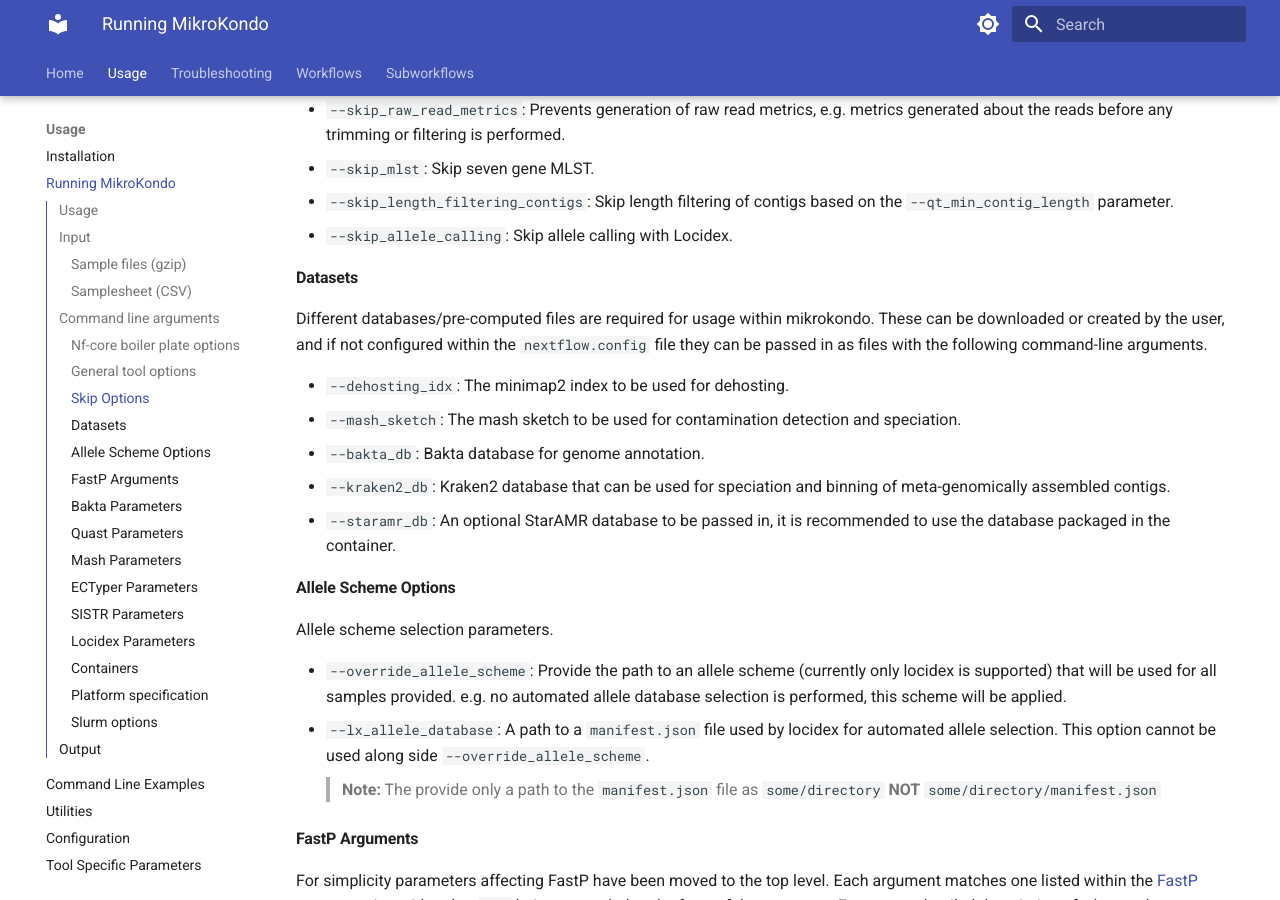
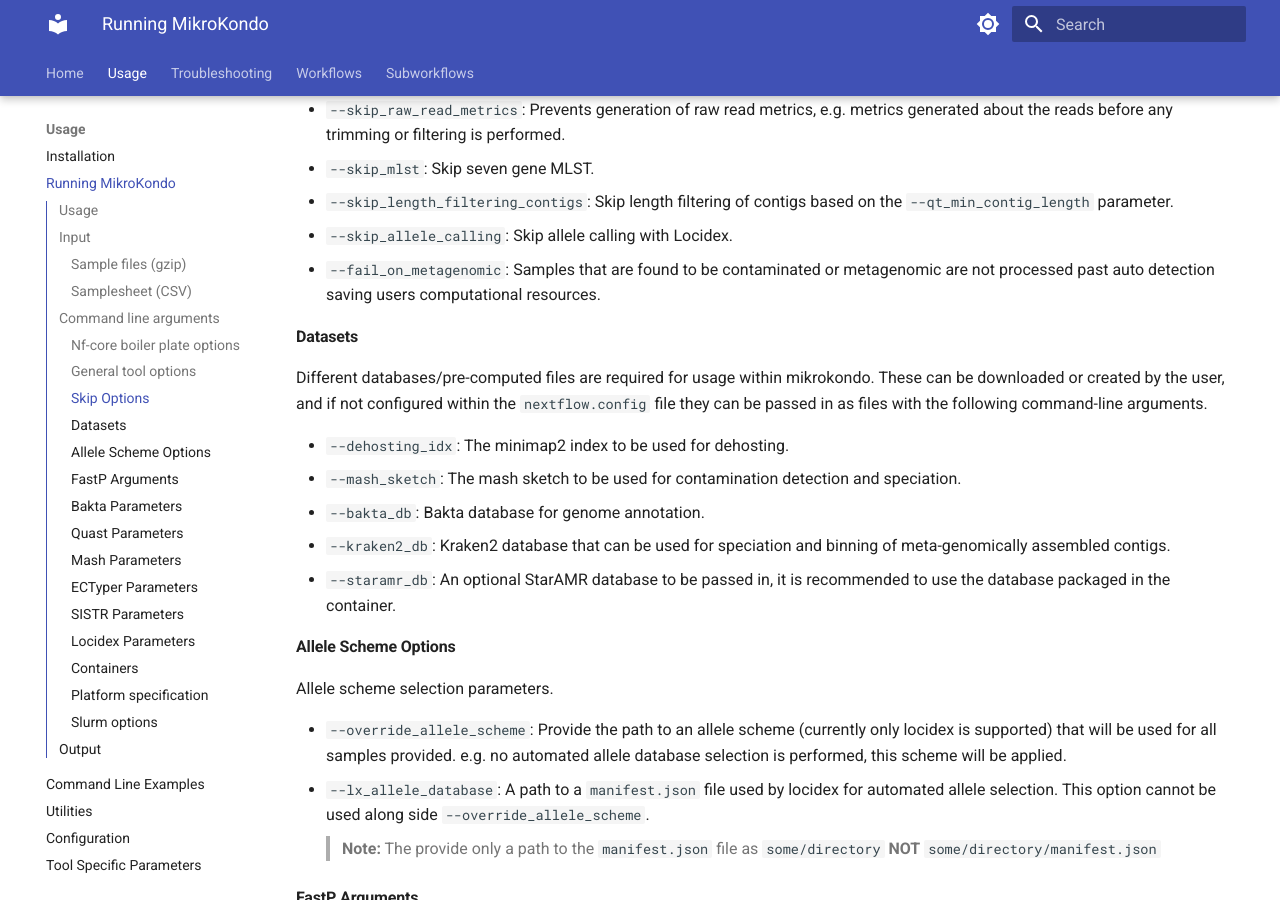
Before and after one commit to phac-nml/mikrokondo, an MkDocs documentation site: the page built from docs/usage/usage.md, in a window 1280 px wide and 900 px high, scrolled down 3952 px. Built offline with MkDocs 1.6.1 and Material for MkDocs 9.7.7, drawn with Linux system fonts in a browser that asks for light colours.

Commit message:
updated docs

```diff
--- a/docs/usage/usage.md
+++ b/docs/usage/usage.md
@@ -117,6 +117,7 @@
 - `--skip_mlst`: Skip seven gene MLST.
 - `--skip_length_filtering_contigs`: Skip length filtering of contigs based on the `--qt_min_contig_length` parameter.
 - `--skip_allele_calling`: Skip allele calling with Locidex.
+- `--fail_on_metagenomic`: Samples that are found to be contaminated or metagenomic are not processed past auto detection saving users computational resources.
 
 #### Datasets
 Different databases/pre-computed files are required for usage within mikrokondo. These can be downloaded or created by the user, and if not configured within the `nextflow.config` file they can be passed in as files with the following command-line arguments.
```
